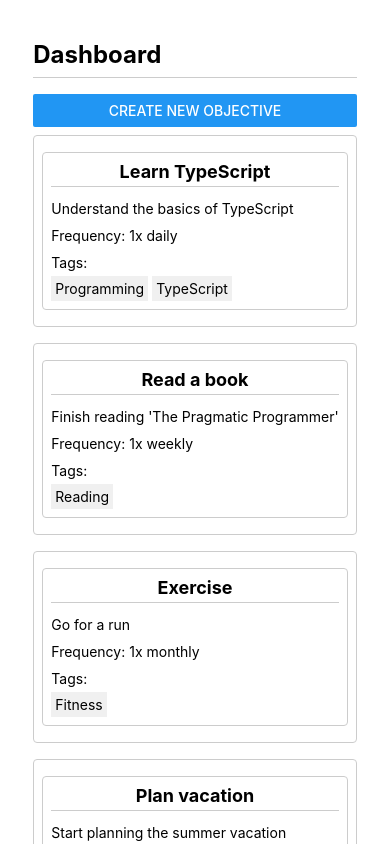
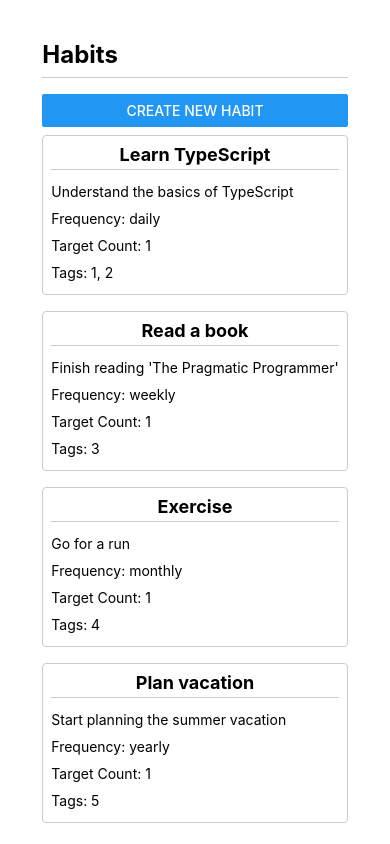
Before and after one commit to DiegoRojo99/Objexy, a React Native app: screen / in a window 390 px wide. Built offline with nearby package versions, Linux system fonts and the light colour scheme.

Commit message:
Replaced objectives with habits

```diff
--- a/App.tsx
+++ b/App.tsx
@@ -1,10 +1,10 @@
 import { StyleSheet, View } from 'react-native';
-import DashboardScreen from './components/Dashboard/DashboardScreen';
+import HabitScreen from './components/habits/HabitScreen';
 
 export default function App() {
   return (
     <View style={styles.container}>
-      <DashboardScreen />
+      <HabitScreen />
     </View>
   );
 }
--- a/components/Dashboard/DashboardScreen.tsx
+++ /dev/null
@@ -1,33 +0,0 @@
-import { View, Text, StyleSheet, Button } from "react-native";
-import { sampleObjectives } from "../../data/sample";
-import { ObjectiveList } from "./ObjectiveList";
-import ObjectiveInput from "./ObjectiveInput";
-import { useState } from "react";
-
-export default function DashboardScreen() {
-  const [modalIsVisible, setModalIsVisible] = useState(false);
-
-  return (
-    <View style={styles.dashboardContainer}>
-      <Text style={styles.dashboardTitle}>Dashboard</Text>
-      <ObjectiveInput visible={modalIsVisible} onClose={() => setModalIsVisible(false)} />
-      <Button title="Create new objective" onPress={() => setModalIsVisible(true)} />
-      <ObjectiveList objectives={sampleObjectives} />
-    </View>
-  );
-}
-
-const styles = StyleSheet.create({
-  dashboardContainer: {
-    flex: 1,
-  },
-  dashboardTitle: {
-    fontSize: 24,
-    fontWeight: 'bold',
-    marginTop: 8,
-    paddingBottom: 8,
-    marginBottom: 16,
-    borderBottomWidth: 1,
-    borderColor: '#ccc',
-  },
-});
--- a/components/Dashboard/ObjectiveList.tsx
+++ /dev/null
@@ -1,13 +0,0 @@
-import { FlatList } from "react-native";
-import { Objective } from "../../lib/types/Objective";
-import { ObjectiveProgress } from "./ObjectiveProgress";
-
-export function ObjectiveList({ objectives }: { objectives: Objective[] }) {
-  return (
-    <FlatList
-      data={objectives}
-      renderItem={({ item }) => <ObjectiveProgress key={item.id} objective={item} />}
-      keyExtractor={item => item.id}
-    />
-  );
-}
--- a/components/Dashboard/ObjectiveProgress.tsx
+++ /dev/null
@@ -1,62 +0,0 @@
-import { View, Text, StyleSheet, Pressable } from "react-native";
-import { Objective, Tag } from "../../lib/types/Objective";
-
-export function ObjectiveProgress({ objective }: { objective: Objective }) {
-  return (
-    <Pressable android_ripple={{ color: '#ccc' }} style={({ pressed }) => [styles.objectiveContainer, pressed && { backgroundColor: '#f0f0f0' }]}>
-      <View style={styles.objectiveContainer}>
-        <Text style={styles.objectiveTitle}>{objective.title}</Text>
-        <Text style={styles.objectiveText}>{objective.description}</Text>
-        <Text style={styles.objectiveText}>Frequency: {objective.frequencyNumber}x {objective.frequency}</Text>
-        <Text style={styles.objectiveText}>Tags:</Text>
-        <View style={tagStyles.tagContainer}>
-          {objective.tags.map(tag => (
-            <TagItem key={tag.id} tag={tag} />
-          ))}
-        </View>
-      </View>
-    </Pressable>
-  );
-}
-
-function TagItem({ tag }: { tag: Tag}) {
-  return (
-    <View style={tagStyles.tagContainer}>
-      <Text style={tagStyles.tagText}>{tag.name}</Text>
-    </View>
-  );
-}
-
-const styles = StyleSheet.create({
-  objectiveContainer: {
-    padding: 8,
-    borderWidth: 1,
-    borderColor: '#ccc',
-    borderRadius: 4,
-    marginVertical: 8,
-  },
-  objectiveTitle: {
-    fontWeight: 'bold',
-    fontSize: 18,
-    marginBottom: 8,
-    paddingBottom: 4,
-    borderBottomWidth: 1,
-    borderColor: '#ccc',
-    textAlign: 'center',
-  },
-  objectiveText: {
-    marginVertical: 5,
-  },
-});
-
-const tagStyles = StyleSheet.create({
-  tagContainer: {
-    flexDirection: 'row',
-    gap: 4,
-  },
-  tagText: {
-    backgroundColor: '#f0f0f0',
-    textAlign: 'center',
-    padding: 4,
-  },
-});
--- a/components/Dashboard/ObjectiveInput.tsx
+++ b/components/habits/HabitInputModal.tsx
@@ -1,23 +1,35 @@
 import { useState } from "react";
 import { Button, TextInput, View, Modal, StyleSheet, Text, Image } from "react-native";
+import { Habit, HabitFrequency, HabitInput } from "../../lib/types/Habit";
+import { habitInputIntoHabitDTO } from "../../lib/dto/Habit";
 
-export default function ObjectiveInput({ visible, onClose }: { visible: boolean; onClose: () => void }) {
-  const [objective, setObjective] = useState("");
+type HabitInputModalProps = {
+  visible: boolean;
+  onClose: () => void;
+  onAddHabit: (habit: Habit) => void;
+};
+
+export default function HabitInputModal({ visible, onClose, onAddHabit }: HabitInputModalProps) {
+  const [habitName, setHabitName] = useState("");
   const [description, setDescription] = useState("");
-  const [frequency, setFrequency] = useState("");
+  const [targetPeriod, setTargetPeriod] = useState<HabitFrequency>("weekly");
+  const [targetCount, setTargetCount] = useState<number>(0);
   const [tags, setTags] = useState("");
 
-  function handleAddObjective() {
-    const newObjective = {
-      title: objective,
+  function handleAddHabit() {
+    const newHabitInput: HabitInput = {
+      name: habitName,
       description: description,
-      frequency: frequency,
-      tags: tags.split(",").map(tag => tag.trim()),
+      targetCount: targetCount,
+      targetPeriod: targetPeriod,
+      tagIds: tags.split(",").map(tag => tag.trim()),
     };
 
-    console.log("Objective added:", newObjective);
+    const newHabit = habitInputIntoHabitDTO(newHabitInput);
+    onAddHabit(newHabit);
     onClose();
   }
+
   return (
     <Modal visible={visible} animationType="slide" onRequestClose={onClose} >
       <View style={styles.modal}>
@@ -26,10 +38,10 @@ export default function ObjectiveInput({ visible, onClose }: { visible: boolean;
           style={styles.image}
         />
         <TextInput
-          placeholder="Enter your objective"
+          placeholder="Enter your habit name"
           style={styles.input}
-          value={objective}
-          onChangeText={setObjective}
+          value={habitName}
+          onChangeText={setHabitName}
         />
         <TextInput
           placeholder="Description"
@@ -38,10 +50,25 @@ export default function ObjectiveInput({ visible, onClose }: { visible: boolean;
           onChangeText={setDescription}
         />
         <TextInput
-          placeholder="Frequency"
+          placeholder="Frequency (daily, weekly, monthly)"
           style={styles.input}
-          value={frequency}
-          onChangeText={setFrequency}
+          value={targetPeriod}
+          onChangeText={text => {
+            if (text === "daily" || text === "weekly" || text === "monthly") {
+              setTargetPeriod(text as HabitFrequency);
+            }
+          }}
+        />
+        <TextInput
+          placeholder="Target Count"
+          style={styles.input}
+          value={String(targetCount)}
+          onChangeText={text => {
+            const value = parseInt(text);
+            if (!isNaN(value)) {
+              setTargetCount(value);
+            }
+          }}
         />
         <TextInput
           placeholder="Tags (comma separated)"
@@ -51,7 +78,7 @@ export default function ObjectiveInput({ visible, onClose }: { visible: boolean;
         />
         <View style={styles.buttonContainer}>
           <View style={styles.button}>
-            <Button title="Add Objective" onPress={handleAddObjective} />
+            <Button title="Add Habit" onPress={handleAddHabit} />
           </View>
           <View style={styles.button}>
             <Button title="Cancel" onPress={onClose} color="red" />
--- /dev/null
+++ b/components/habits/HabitItem.tsx
@@ -0,0 +1,45 @@
+import { View, Text, StyleSheet } from "react-native";
+import { Habit } from "../../lib/types/Habit";
+
+export default function HabitItem({ habit }: { habit: Habit }) {
+  return (
+    <View style={styles.itemContainer}>
+      <Text style={styles.itemName}>{habit.name}</Text>
+      <Text style={styles.itemDescription}>{habit.description}</Text>
+      <Text style={styles.itemFrequency}>Frequency: {habit.targetPeriod}</Text>
+      <Text style={styles.itemCount}>Target Count: {habit.targetCount}</Text>
+      <Text style={styles.itemTags}>Tags: {habit.tagIds?.join(", ")}</Text>
+    </View>
+  );
+}
+
+const styles = StyleSheet.create({
+  itemContainer: {
+    padding: 8,
+    borderWidth: 1,
+    borderColor: '#ccc',
+    borderRadius: 4,
+    marginVertical: 8,
+  },
+  itemName: {
+    fontWeight: 'bold',
+    fontSize: 18,
+    marginBottom: 8,
+    paddingBottom: 4,
+    borderBottomWidth: 1,
+    borderColor: '#ccc',
+    textAlign: 'center',
+  },
+  itemDescription: {
+    marginVertical: 5,
+  },
+  itemFrequency: {
+    marginVertical: 5,
+  },
+  itemCount: {
+    marginVertical: 5,
+  },
+  itemTags: {
+    marginVertical: 5,
+  },
+});
--- /dev/null
+++ b/components/habits/HabitList.tsx
@@ -0,0 +1,13 @@
+import { FlatList } from "react-native";
+import { Habit } from "../../lib/types/Habit";
+import HabitItem from "./HabitItem";
+
+export function HabitList({ habits }: { habits: Habit[] }) {
+  return (
+    <FlatList
+      data={habits}
+      renderItem={({ item }) => <HabitItem key={item.id} habit={item} />}
+      keyExtractor={item => item.id}
+    />
+  );
+}
--- /dev/null
+++ b/components/habits/HabitScreen.tsx
@@ -0,0 +1,40 @@
+import { View, Text, StyleSheet, Button } from "react-native";
+import { sampleHabits } from "../../data/sample";
+import { useState } from "react";
+import HabitInputModal from "./HabitInputModal";
+import { HabitList } from "./HabitList";
+import { Habit } from "../../lib/types/Habit";
+
+export default function HabitScreen() {
+  const [modalIsVisible, setModalIsVisible] = useState(false);
+  const [habits, setHabits] = useState(sampleHabits);
+
+  function handleAddHabit(newHabit: Habit) {
+    setHabits((prevHabits) => [...prevHabits, newHabit]);
+    setModalIsVisible(false);
+  }
+
+  return (
+    <View style={styles.habitsContainer}>
+      <Text style={styles.habitsTitle}>Habits</Text>
+      <HabitInputModal visible={modalIsVisible} onClose={() => setModalIsVisible(false)} onAddHabit={handleAddHabit} />
+      <Button title="Create new habit" onPress={() => setModalIsVisible(true)} />
+      <HabitList habits={habits} />
+    </View>
+  );
+}
+
+const styles = StyleSheet.create({
+  habitsContainer: {
+    flex: 1,
+  },
+  habitsTitle: {
+    fontSize: 24,
+    fontWeight: 'bold',
+    marginTop: 8,
+    paddingBottom: 8,
+    marginBottom: 16,
+    borderBottomWidth: 1,
+    borderColor: '#ccc',
+  },
+});
--- a/data/sample.ts
+++ b/data/sample.ts
@@ -1,49 +1,60 @@
-import { Objective } from "../lib/types/Objective";
+import { Habit } from "../lib/types/Habit";
 
-export const sampleObjectives: Objective[] = [
+export const sampleHabits: Habit[] = [
   {
     id: "1",
-    title: "Learn TypeScript",
+    name: "Learn TypeScript",
     description: "Understand the basics of TypeScript",
-    frequency: "daily",
-    frequencyNumber: 1,
-    tags: [
-      { id: "1", name: "Programming", color: "blue" },
-      { id: "2", name: "TypeScript", color: "green" }
+    targetPeriod: "daily",
+    targetCount: 1,
+    tagIds: [
+      "1", "2"
     ],
-    createdAt: "2023-01-01"
+    createdAt: "2023-01-01",
+    startDate: "",
+    streak: 0,
+    updatedAt: ""
   },
   {
     id: "2",
-    title: "Read a book",
+    name: "Read a book",
     description: "Finish reading 'The Pragmatic Programmer'",
-    frequency: "weekly",
-    frequencyNumber: 1,
-    tags: [
-      { id: "3", name: "Reading", color: "red" }
+    targetPeriod: "weekly",
+    targetCount: 1,
+    tagIds: [
+      "3"
     ],
-    createdAt: "2023-01-02"
+    createdAt: "2023-01-02",
+    startDate: "",
+    streak: 0,
+    updatedAt: ""
   },
   {
     id: "3",
-    title: "Exercise",
+    name: "Exercise",
     description: "Go for a run",
-    frequency: "monthly",
-    frequencyNumber: 1,
-    tags: [
-      { id: "4", name: "Fitness", color: "yellow" }
+    targetPeriod: "monthly",
+    targetCount: 1,
+    tagIds: [
+      "4"
     ],
-    createdAt: "2023-01-03"
+    createdAt: "2023-01-03",
+    startDate: "",
+    streak: 0,
+    updatedAt: ""
   },
   {
     id: "4",
-    title: "Plan vacation",
+    name: "Plan vacation",
     description: "Start planning the summer vacation",
-    frequency: "yearly",
-    frequencyNumber: 1,
-    tags: [
-      { id: "5", name: "Travel", color: "purple" }
+    targetPeriod: "yearly",
+    targetCount: 1,
+    tagIds: [
+      "5"
     ],
-    createdAt: "2023-01-04"
+    createdAt: "2023-01-04",
+    startDate: "",
+    streak: 0,
+    updatedAt: ""
   }
 ];
--- /dev/null
+++ b/lib/dto/Habit.ts
@@ -0,0 +1,19 @@
+import { Habit, HabitInput } from "../types/Habit";
+
+export function habitInputIntoHabitDTO(habitInput: HabitInput): Habit {
+  // Generate a unique ID for the new habit
+  const id = Math.random().toString(36).substring(2, 15); // Simple random ID generation
+  const now = new Date();
+  return {
+    id: id,
+    name: habitInput.name,
+    description: habitInput.description,
+    targetCount: habitInput.targetCount,
+    targetPeriod: habitInput.targetPeriod,
+    tagIds: habitInput.tagIds,
+    createdAt: now.toDateString(),
+    updatedAt: now.toDateString(),
+    startDate: now.toDateString(),
+    streak: 0,
+  };
+}
--- /dev/null
+++ b/lib/types/Habit.ts
@@ -0,0 +1,42 @@
+export type HabitFrequency = 'daily' | 'weekly' | 'monthly' | 'yearly';
+export type Habit = {
+  id: string;
+  name: string;
+  description?: string;
+  targetCount: number;
+  targetPeriod: HabitFrequency;
+  tagIds?: string[];      // ← references to user-defined tags
+  startDate: string;
+  streak: number;
+  createdAt: string;
+  updatedAt: string;
+  archived?: boolean;
+};
+
+export type HabitInput = {
+  name: string;
+  description?: string;
+  targetCount: number;             // e.g. 1, 2, 3 times per period
+  targetPeriod: HabitFrequency;
+  tagIds?: string[];               // optional tags selected by the user
+};
+
+export type HabitLog = {
+  id: string;            // Firestore doc ID
+  date: string;          // ISO format like "2025-06-27"
+  notes?: string;
+  createdAt: string;
+  updatedAt: string;
+};
+
+export type Tag = {
+  id: string;
+  name: string;          // e.g. "Fitness", "Coding", "Mindfulness"
+  color?: string;        // HEX or Tailwind-style like "#f87171"
+  icon?: string;         // e.g. "dumbbell", "terminal", "book"
+  createdAt: string;
+};
+
+export type HabitWithLogs = Habit & {
+  logs: HabitLog[];
+};
```
Also changed, not shown: lib/types/Objective.ts (deleted, +0 -17 lines).
